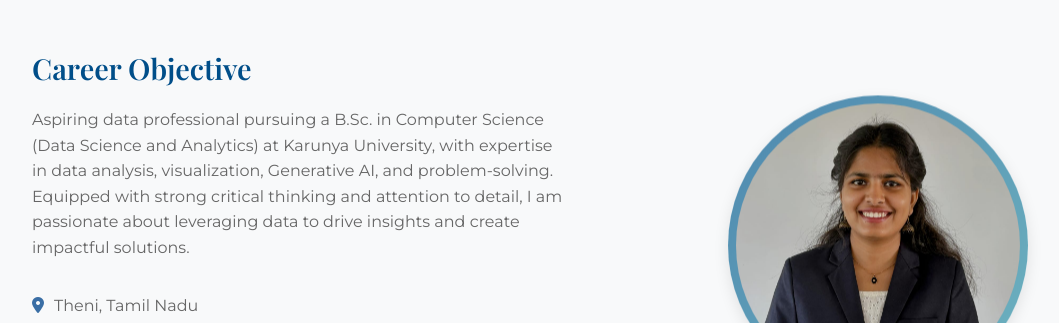
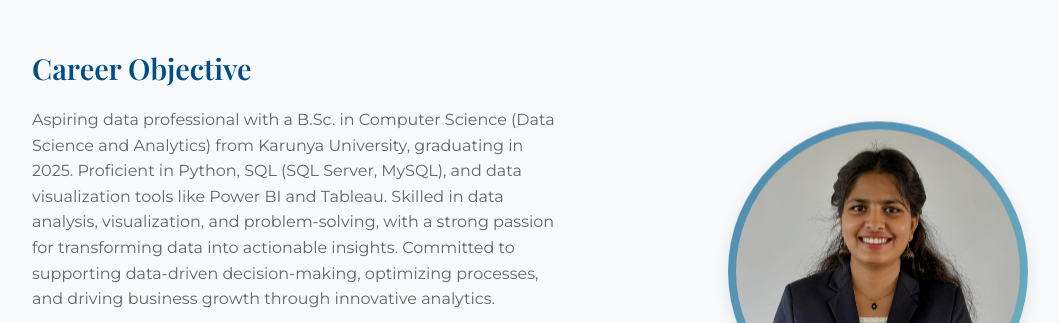
Before and after one commit to keerthana-dataanalytics/Keerthana-s-Data-Analytics-Portfolio, a plain HTML site: page index.html in a window 1280 px wide. Shown: the part 963-1286 px from the top of the page, without its empty margins (52-1111 px from the left). Drawn offline with nearby package versions, Linux system fonts and the light colour scheme.

Commit message:
Update index.html

```diff
--- a/index.html
+++ b/index.html
@@ -61,7 +61,7 @@
       <div class="about-content">
         <div class="about-text">
           <h3>Career Objective</h3>
-          <p>Aspiring data professional pursuing a B.Sc. in Computer Science (Data Science and Analytics) at Karunya University, with expertise in data analysis, visualization, Generative AI, and problem-solving. Equipped with strong critical thinking and attention to detail, I am passionate about leveraging data to drive insights and create impactful solutions.</p>
+          <p>Aspiring data professional with a B.Sc. in Computer Science (Data Science and Analytics) from Karunya University, graduating in 2025. Proficient in Python, SQL (SQL Server, MySQL), and data visualization tools like Power BI and Tableau. Skilled in data analysis, visualization, and problem-solving, with a strong passion for transforming data into actionable insights. Committed to supporting data-driven decision-making, optimizing processes, and driving business growth through innovative analytics.</p>
           <div class="contact-info">
             <p><i class="fas fa-map-marker-alt"></i> Theni, Tamil Nadu</p>
             <p><i class="fas fa-phone"></i> +91 89252 54367</p>
```
